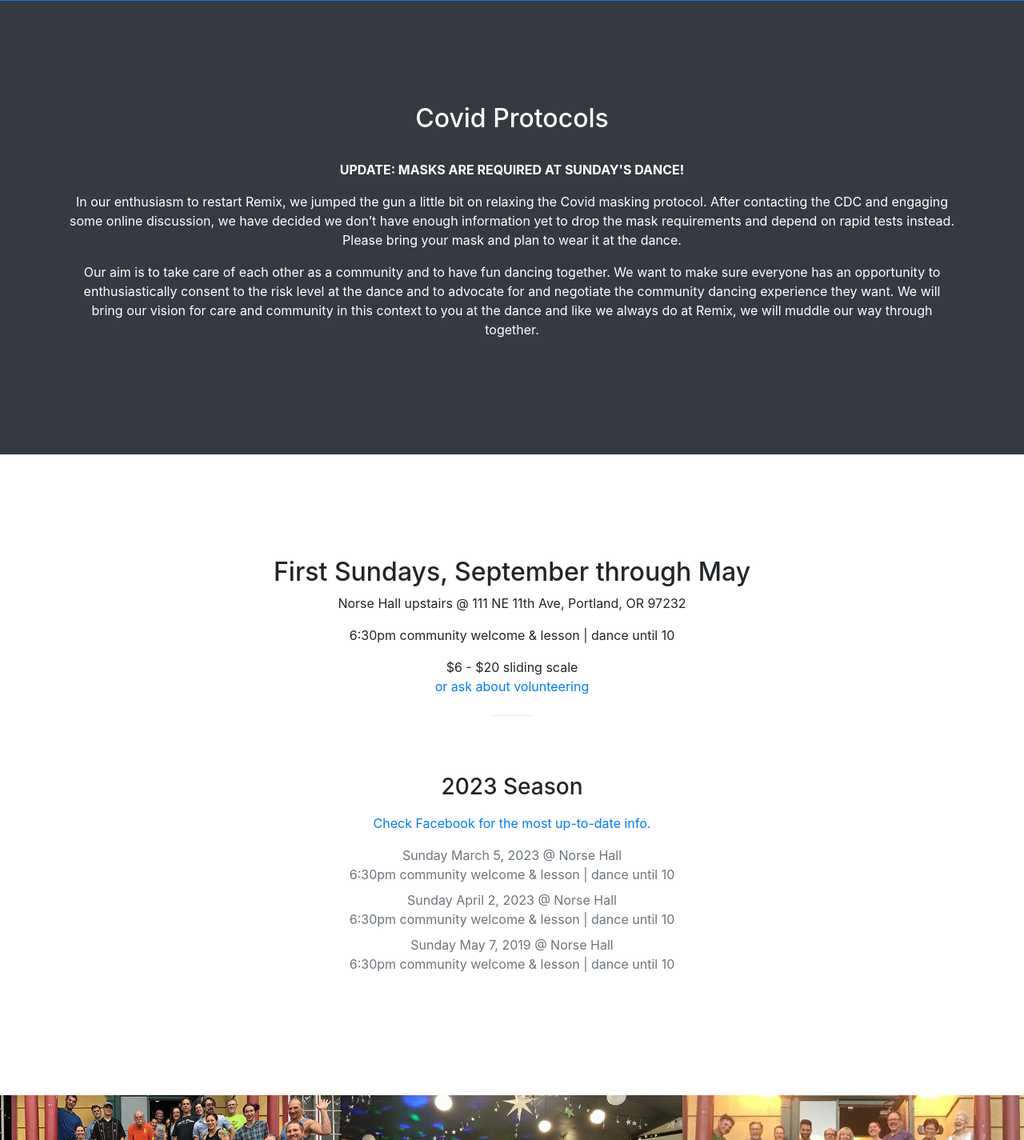
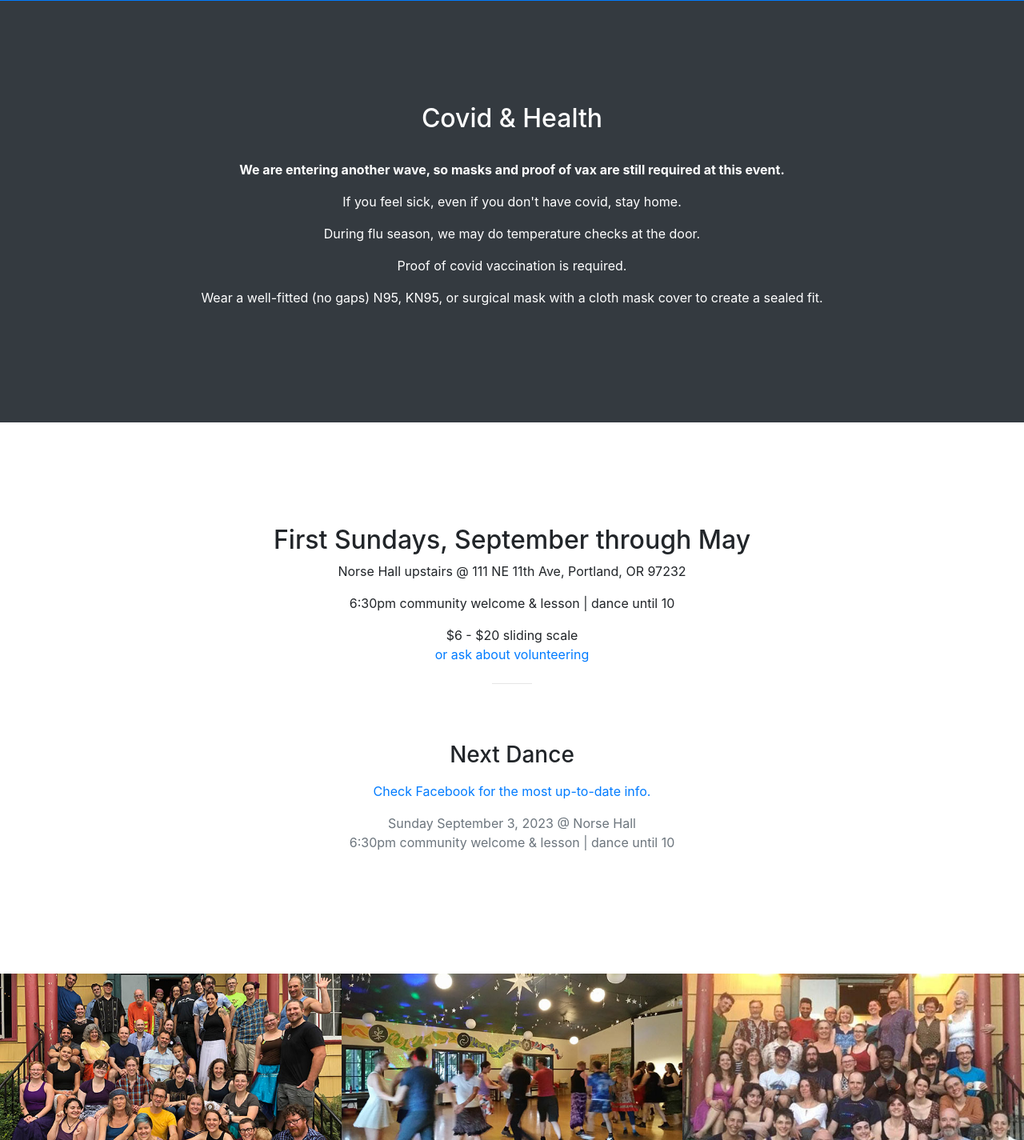
Before and after one commit to mgoren/contraremix, a website with bundled scripts: page index.html in a window 1280 px wide. Shown: the part 2100-3525 px from the top of the page at 80% size. Built offline with nearby package versions, Linux system fonts and the light colour scheme.

Commit message:
update dates & covid section

```diff
--- a/index.html
+++ b/index.html
@@ -116,11 +116,13 @@
       <div class="container">
         <div class="row">
           <div class="col-lg-12 text-center">
-            <h2 class="section-heading text-white">Covid Protocols</h2>
+            <h2 class="section-heading text-white">Covid & Health</h2>
             <br>
-            <p><strong>UPDATE: MASKS ARE REQUIRED AT SUNDAY'S DANCE!</strong></p>
-            <p>In our enthusiasm to restart Remix, we jumped the gun a little bit on relaxing the Covid masking protocol.  After contacting the CDC and engaging some online discussion, we have decided we don’t have enough information yet to drop the mask requirements and depend on rapid tests instead.  Please bring your mask and plan to wear it at the dance.</p>
-            <p>Our aim is to take care of each other as a community and to have fun dancing together.  We want to make sure everyone has an opportunity to enthusiastically consent to the risk level at the dance and to advocate for and negotiate the community dancing experience they want.  We will bring our vision for care and community in this context to you at the dance and like we always do at Remix, we will muddle our way through together.</p>
+            <p><strong>We are entering another wave, so masks and proof of vax are still required at this event.</strong></p>
+            <p>If you feel sick, even if you don't have covid, stay home.</p>
+            <p>During flu season, we may do temperature checks at the door.</p>
+            <p>Proof of covid vaccination is required.</p>
+            <p>Wear a well-fitted (no gaps) N95, KN95, or surgical mask with a cloth mask cover to create a sealed fit.</p>
           </div>
         </div>
       </div>
@@ -148,20 +150,12 @@
         <div class="row">
           <div class="col-lg-12 col-md-12 text-center">
             <div class="service-box mt-5 mx-auto">
-              <h3 class="mb-3">2023 Season</h3>
+              <h3 class="mb-3">Next Dance</h3>
               <p><a href="https://www.facebook.com/groups/pdxcontraremix" target=_blank>Check Facebook for the most up-to-date info.</a><p>
               <ul class="list-unstyled" id="next-dances">
                 <li class="text-muted mb-0 dance">
-                  <span class="desktop-only">Sunday March 5, 2023 @ Norse Hall <br>6:30pm community welcome & lesson | dance until 10</span>
-                  <span class="mobile-only">Sun 3/5/23 <br>6:30pm community welcome & lesson <br>dance until 10 <br>Norse Hall</span>
-                </li>
-                <li class="text-muted mb-0 dance">
-                  <span class="desktop-only">Sunday April 2, 2023 @ Norse Hall <br>6:30pm community welcome & lesson | dance until 10</span>
-                  <span class="mobile-only">Sun 4/2/23 <br>6:30pm community welcome & lesson <br>dance until 10 <br>Norse Hall</span>
-                </li>
-                <li class="text-muted mb-0 dance">
-                  <span class="desktop-only">Sunday May 7, 2019 @ Norse Hall <br>6:30pm community welcome & lesson | dance until 10</span>
-                  <span class="mobile-only">Sun 5/7/23 <br>6:30pm community welcome & lesson <br>dance until 10 <br>Norse Hall</span>
+                  <span class="desktop-only">Sunday September 3, 2023 @ Norse Hall <br>6:30pm community welcome & lesson | dance until 10</span>
+                  <span class="mobile-only">Sun 9/3/23 <br>6:30pm community welcome & lesson <br>dance until 10 <br>Norse Hall</span>
                 </li>
               </ul>
             </div>
```
